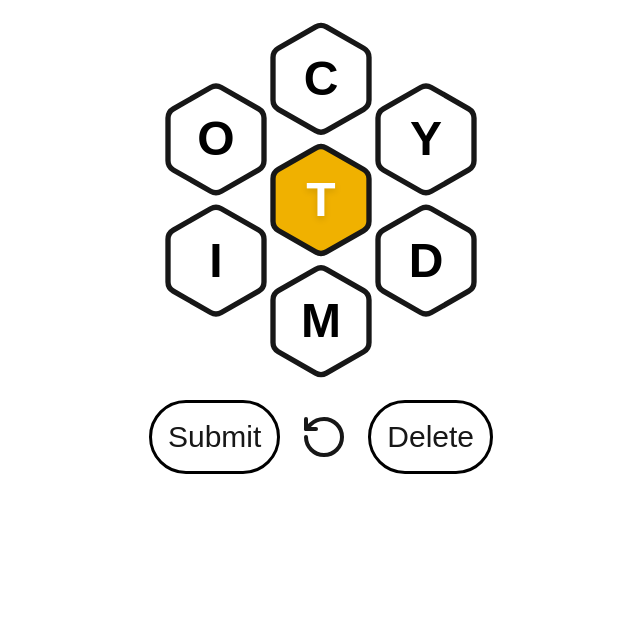
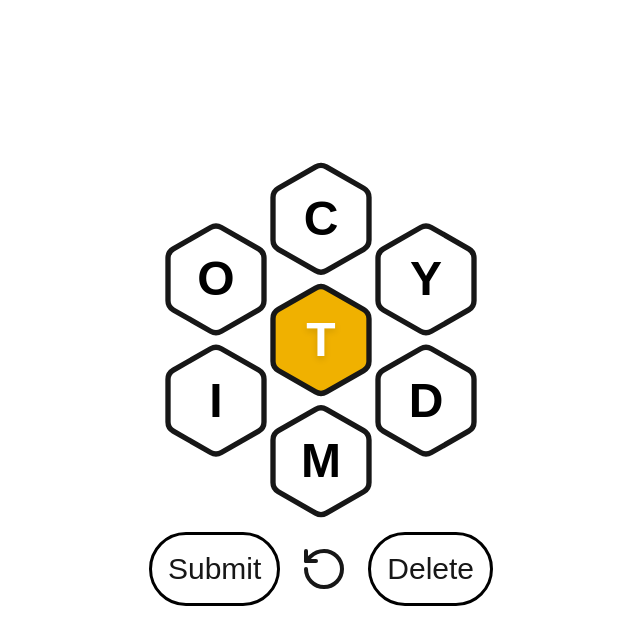
Before and after one commit to riasat-mahbub/wozaro, a Next.js app: page /bee in a window 1280 px wide. Shown: the top 644 px of the page, without its empty margins (319-959 px from the left). Built offline with nearby package versions, Linux system fonts and the light colour scheme.

Commit message:
added a worddisplay for current answer

```diff
--- /dev/null
+++ b/src/app/bee/components/WordDisplay.tsx
@@ -0,0 +1,23 @@
+"use client"
+
+import { useEffect, useState } from "react";
+
+interface WordDisplayProps{
+    word: string;
+}
+
+export default function WordDisplay({word}: WordDisplayProps){
+
+    const letters = Array.from(word)
+    return(
+        <div className={`flex flex-row justify-center gap-2 h-9 mt-20 mb-32`}>
+            {letters.map( (val, idx) => {
+                return(
+                    <div className="text-5xl border-b-4 w-8 flex justify-center pb-12 ">
+                        <p className="font-bold">{val.toUpperCase()}</p>
+                    </div>
+                )
+            })}
+        </div>
+    )
+}
--- a/src/app/bee/page.tsx
+++ b/src/app/bee/page.tsx
@@ -4,6 +4,7 @@ import { useEffect, useState } from "react"
 import { SpellCollection } from "./types/Spell"
 import SpellGrid from "./components/SpellGrid"
 import { RotateCcw } from "lucide-react"
+import WordDisplay from "./components/WordDisplay"
 
 
 export default function Bee(){
@@ -28,14 +29,15 @@ export default function Bee(){
     }, [currentAns])
     return(
         <div>
-            <div className="flex justify-center items-end w-screen h-[50vh]">
+            <WordDisplay word={currentAns}/>
+            <div className="flex justify-center items-end w-screen mt-40 mb-32">
                 <SpellGrid spellCollection={spellCollection} letterPress={letterPress}/>
             </div>
 
             <div className="flex flex-row gap-5 justify-center items-center w-screen">
                 <div className="rounded-full-bg-white text-3xl border-3 border-black rounded-full p-4 " onClick={submitAns}>Submit</div>
                 <RotateCcw size={48} onClick={() => setCurrentAns("")}/>
-                <div className="rounded-full-bg-white text-3xl border-3 border-black rounded-full p-4 " onClick={() => setCurrentAns(currentAns.substring(0,currentAns.length-2))}>Delete</div>
+                <div className="rounded-full-bg-white text-3xl border-3 border-black rounded-full p-4 " onClick={() => setCurrentAns(currentAns.substring(0,currentAns.length-1))}>Delete</div>
             </div>
         </div>
     )
```
